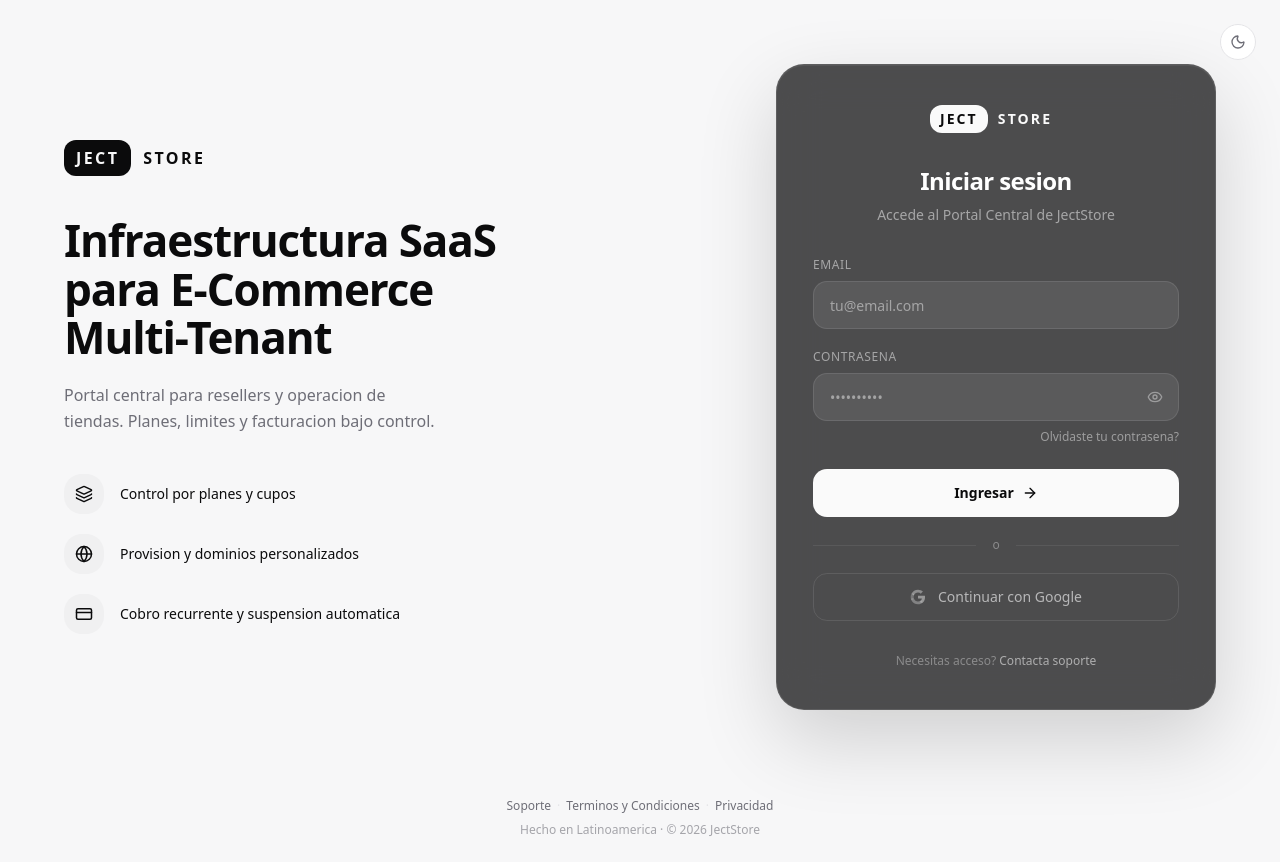
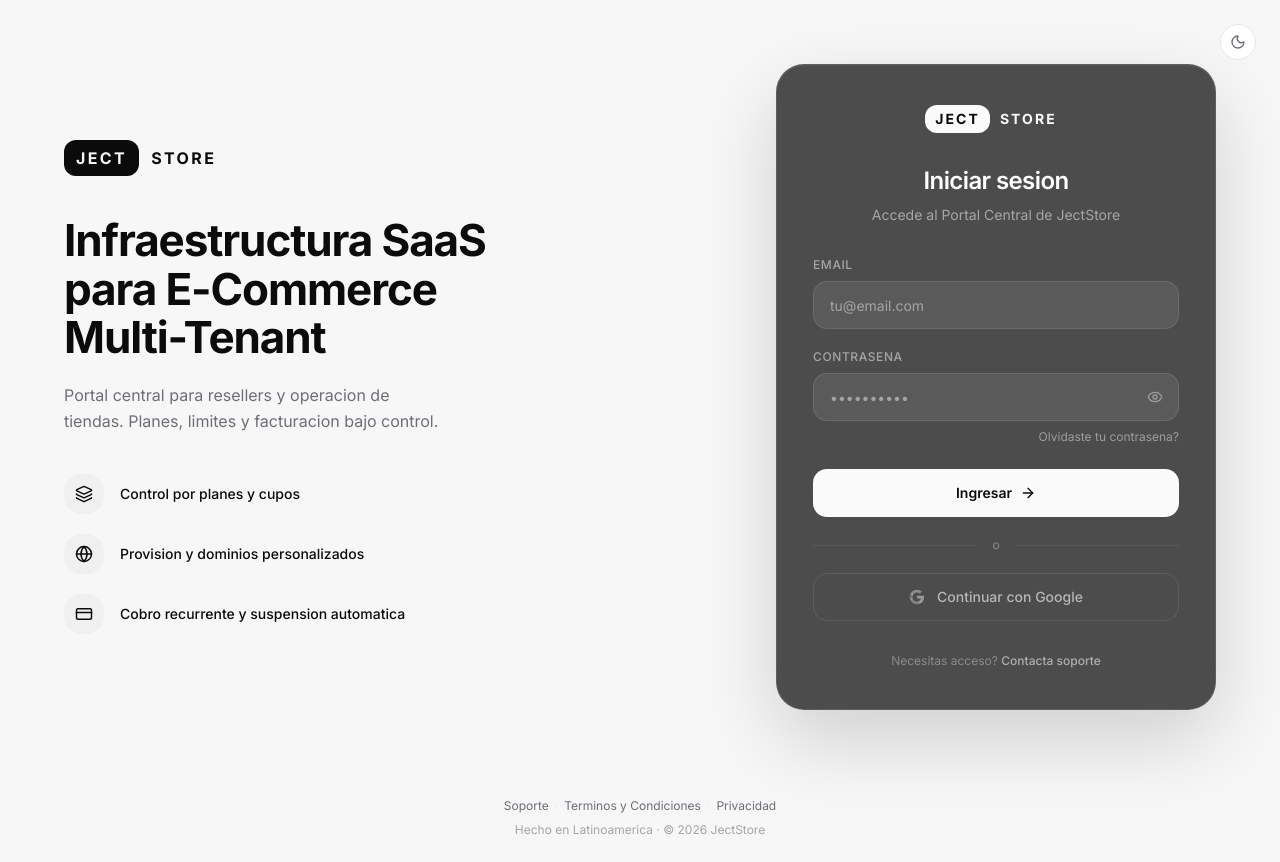
Before and after one commit to Juanescanar23/v0-ject-store-login-page, a Next.js app: page / in a window 1280 px wide. Built offline with nearby package versions, Linux system fonts and the light colour scheme.

Commit message:
fix: apply CSS variable for 'Inter' font\n\nAdd CSS variable class to '<html>' for proper font initialization.

```diff
--- a/app/layout.tsx
+++ b/app/layout.tsx
@@ -45,7 +45,7 @@ export default function RootLayout({
   children: React.ReactNode
 }>) {
   return (
-    <html lang="es" suppressHydrationWarning>
+    <html lang="es" suppressHydrationWarning className={_inter.variable}>
       <body className="font-sans antialiased">
         <ThemeProvider
           attribute="class"
```
